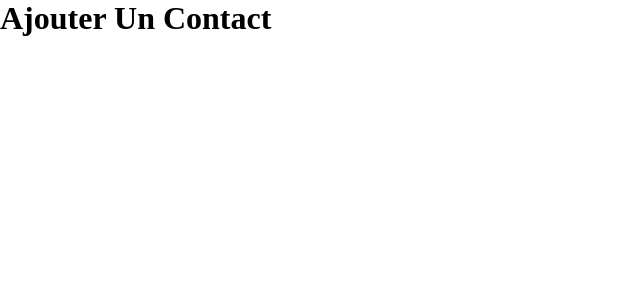
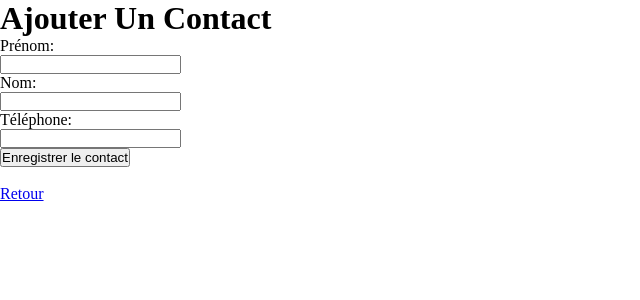
Before and after one commit to k-3st3ban/repertoire_tel_NSI, a Flask app: page /contact/add in a window 1280 px wide. Shown: the part 36-336 px from the top of the page, without its empty margins (0-640 px from the left). Run offline with Flask 2, Linux system fonts and the light colour scheme.

Commit message:
Update add.html

```diff
--- a/templates/add.html
+++ b/templates/add.html
@@ -2,4 +2,15 @@
 {% block title %}Ajouter{% endblock %}
 {% block content %}
 <h1>Ajouter Un Contact</h1>
+<form method="post">
+    <label for="prenom">Prénom:</label><br>
+    <input type="text" id="prenom" name="prenom"><br>
+    <label for="nom">Nom:</label><br>
+    <input type="text" id="nom" name="nom"><br>
+    <label for="nom">Téléphone:</label><br>
+    <input type="text" id="tel" name="tel"><br>
+    <input type="submit" value="Enregistrer le contact">
+  </form>
+  <br>
+  <li><a href={{ url_for('index') }}>Retour</a></li>
 {% endblock %}
```
